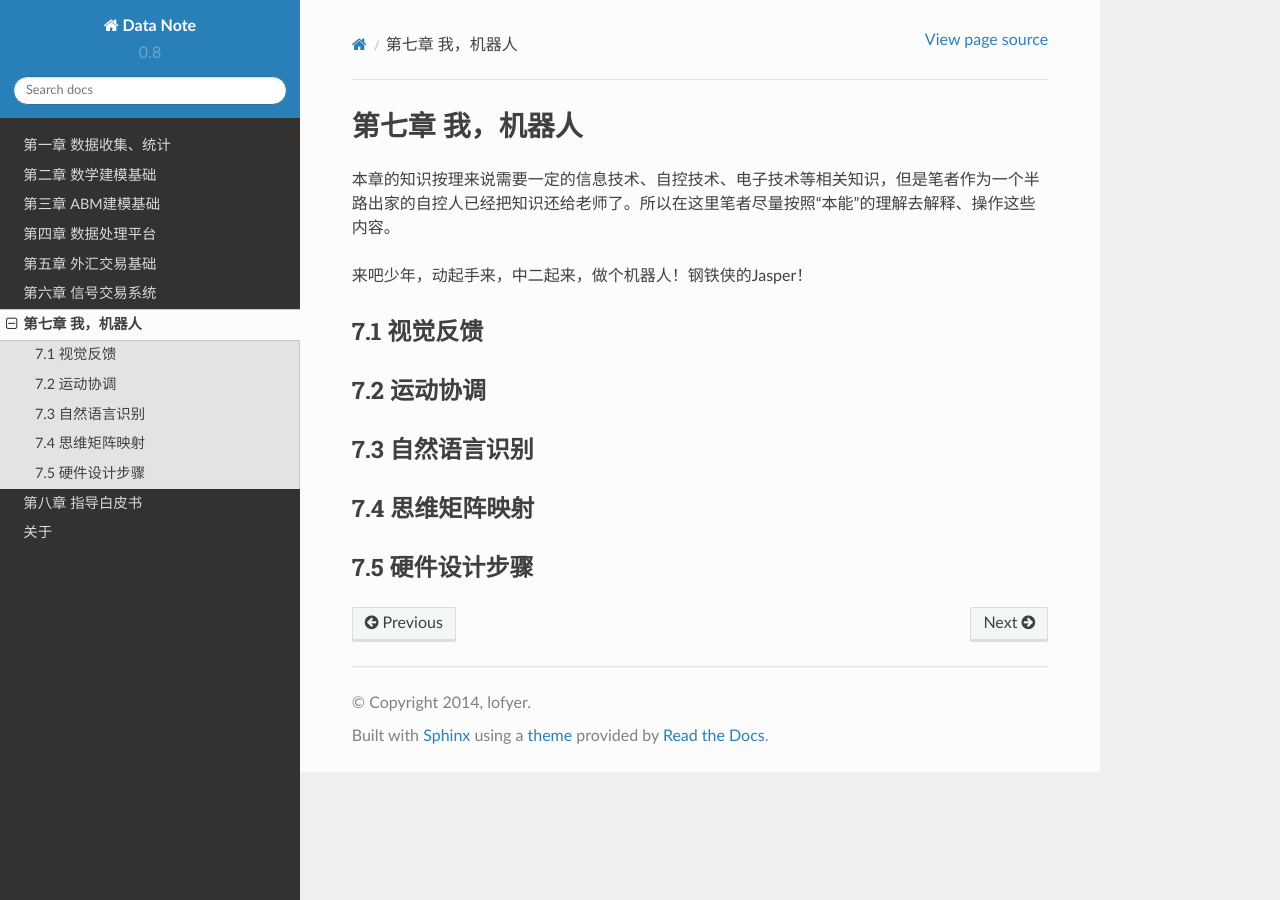
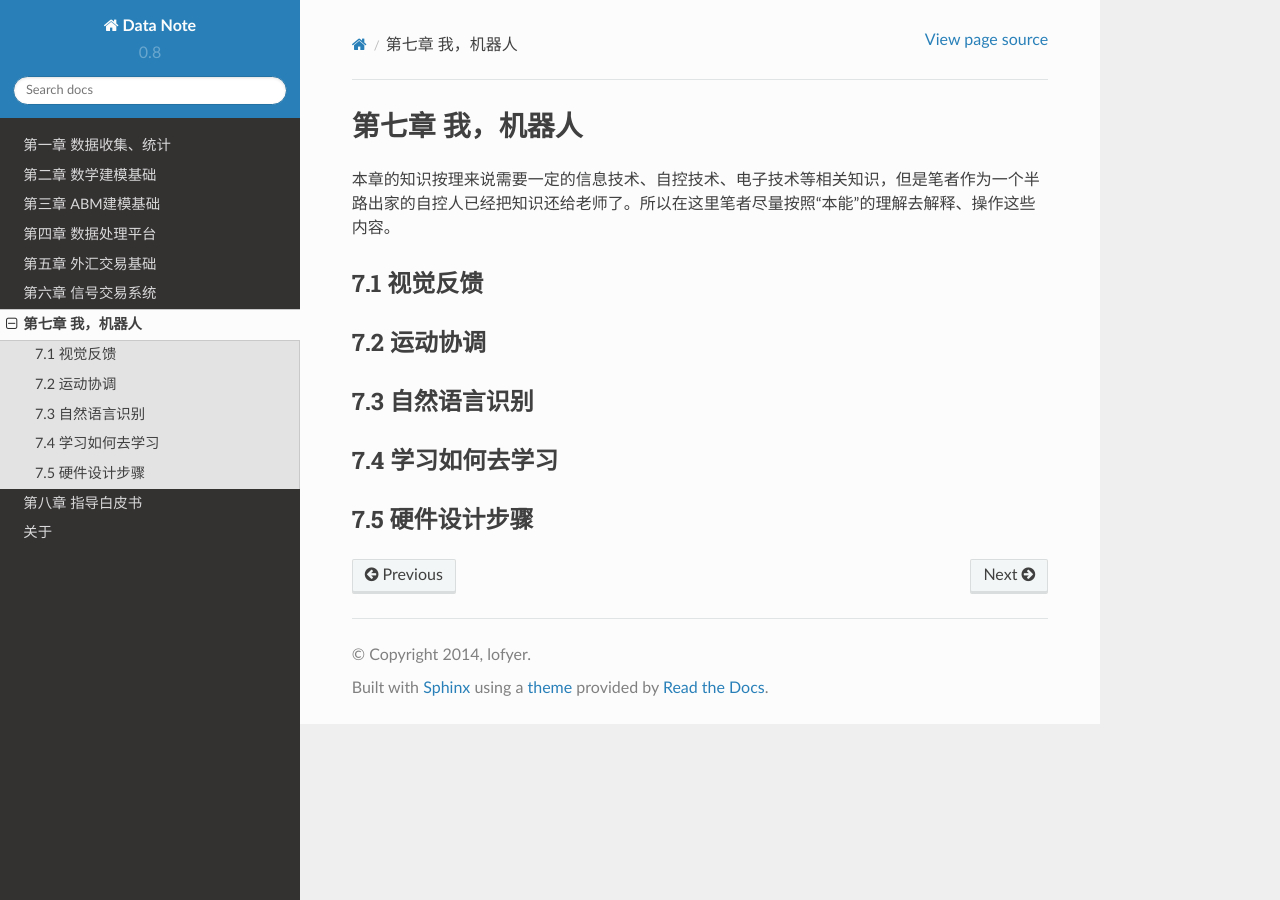
Before and after one commit to lofyer/DataNote, a Sphinx documentation site: the page built from source/posts/ch07.rst, in a window 1280 px wide. Built offline with Sphinx 7.4.7 and the Read the Docs theme 2.0.0, drawn with Linux system fonts in a browser that asks for light colours.

Commit message:
ch07: update

```diff
--- a/source/posts/ch07.rst
+++ b/source/posts/ch07.rst
@@ -3,8 +3,6 @@
 ===================
 
 本章的知识按理来说需要一定的信息技术、自控技术、电子技术等相关知识，但是笔者作为一个半路出家的自控人已经把知识还给老师了。所以在这里笔者尽量按照“本能”的理解去解释、操作这些内容。
-
-来吧少年，动起手来，中二起来，做个机器人！钢铁侠的Jasper！
 
 --------------
 7.1 视觉反馈
@@ -18,9 +16,9 @@
 7.3 自然语言识别
 -----------------
 
------------------
-7.4 思维矩阵映射
------------------
+-------------------
+7.4 学习如何去学习
+-------------------
 
 -----------------
 7.5 硬件设计步骤
```
